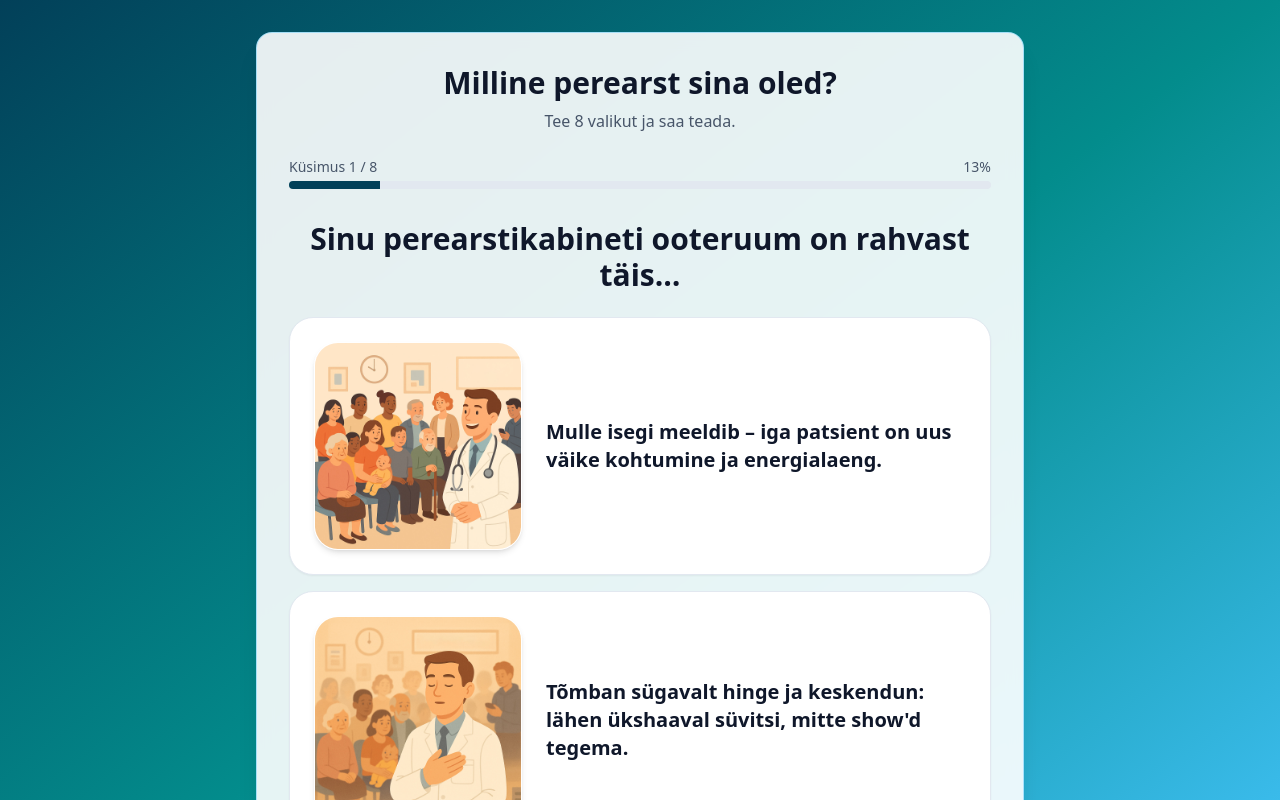
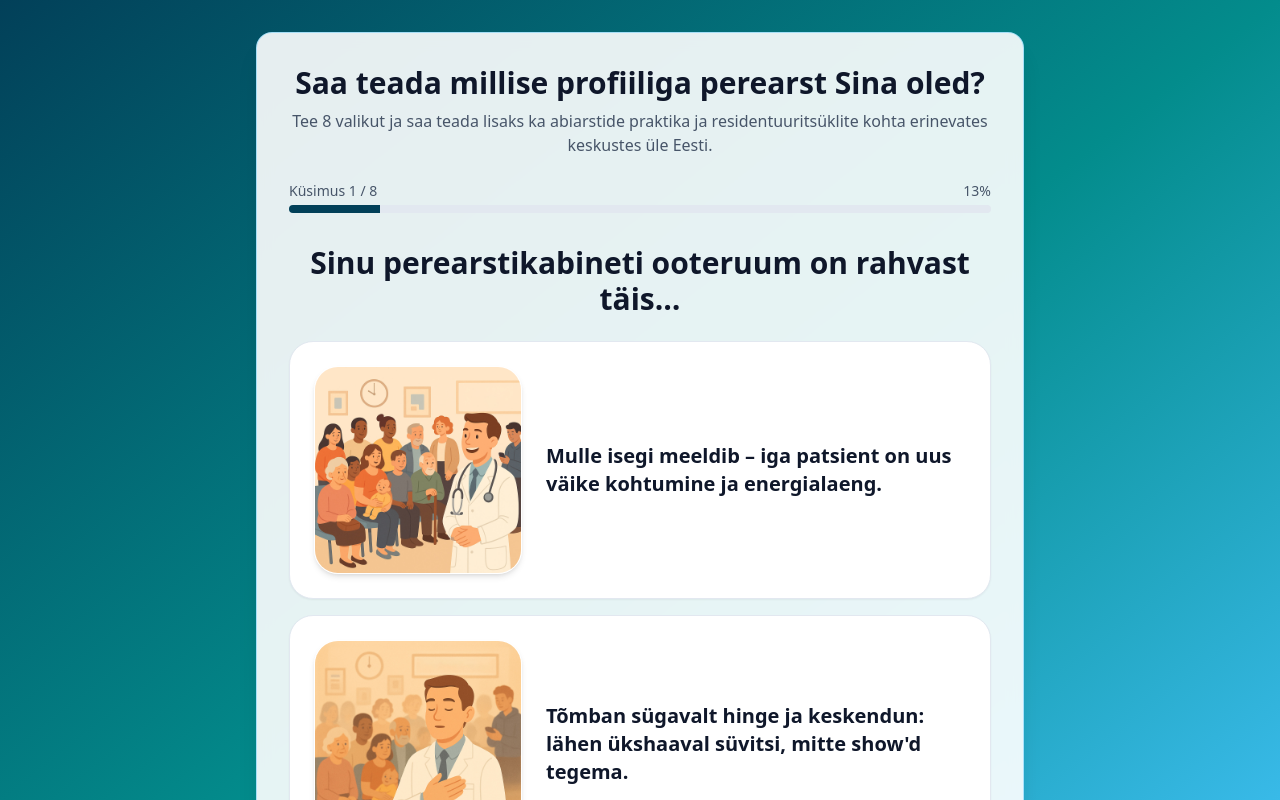
Before and after one commit to SassTere/tudeng, a React (Vite) app: page / in a window 1280 px wide. Shown: the top 800 px of the page. Built offline with nearby package versions, Linux system fonts and the light colour scheme.

Commit message:
Update quiz

```diff
--- a/src/PerearstiTyypQuiz.jsx
+++ b/src/PerearstiTyypQuiz.jsx
@@ -460,10 +460,10 @@ const handleSendEmail = async (e) => {
       <Card>
         <div className="mb-6 text-center">
           <h1 className="text-2xl md:text-3xl font-bold text-slate-900 mb-2">
-            Milline perearst sina oled?
+            Saa teada millise profiiliga perearst Sina oled?
           </h1>
           <p className="text-sm md:text-base text-slate-600">
-            Tee 8 valikut ja saa teada.
+            Tee 8 valikut ja saa teada lisaks ka abiarstide praktika ja residentuuritsüklite kohta erinevates keskustes üle Eesti.
           </p>
         </div>
 
@@ -632,7 +632,7 @@ const handleSendEmail = async (e) => {
                     />
                   </div>
                   <div>
-                    <label className="block text-xs font-medium text-slate-700 mb-1">
+                    <label className="block text-xs font-medium textnpm run deployslate-700 mb-1">
                       E-posti aadress
                     </label>
                     <input
```
Also changed, not shown: 2 other files (tests, documents, lock files or other folders).
